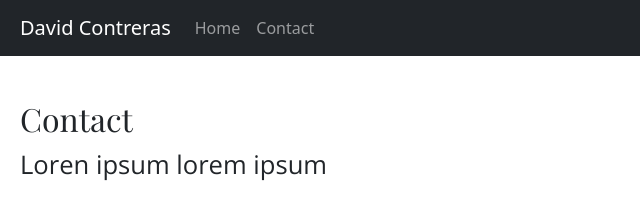
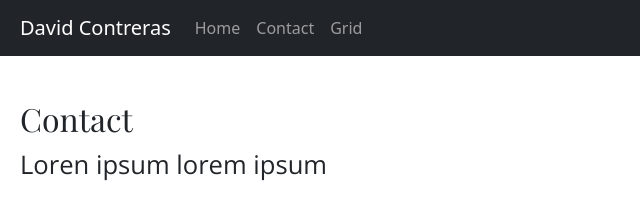
Before and after one commit to davcon10/davcon10.github.io, a plain HTML site: page contact.html in a window 1280 px wide. Shown: the full height of the page, 0-640 px from the left. Drawn offline with nearby package versions, Linux system fonts and the light colour scheme.

Commit message:
Add files via upload

```diff
--- a/contact.html
+++ b/contact.html
@@ -25,6 +25,9 @@
                     <li class="nav-item">
                         <a class="nav-link" href="contact.html">Contact</a>
                     </li>
+                    <li class="nav-item">
+                        <a class="nav-link" href="grid.html"> Grid</a>
+                    </li>
                 </ul>
             </div>
         </nav>
```
Also changed, not shown: index.html (+3 -1 lines).
